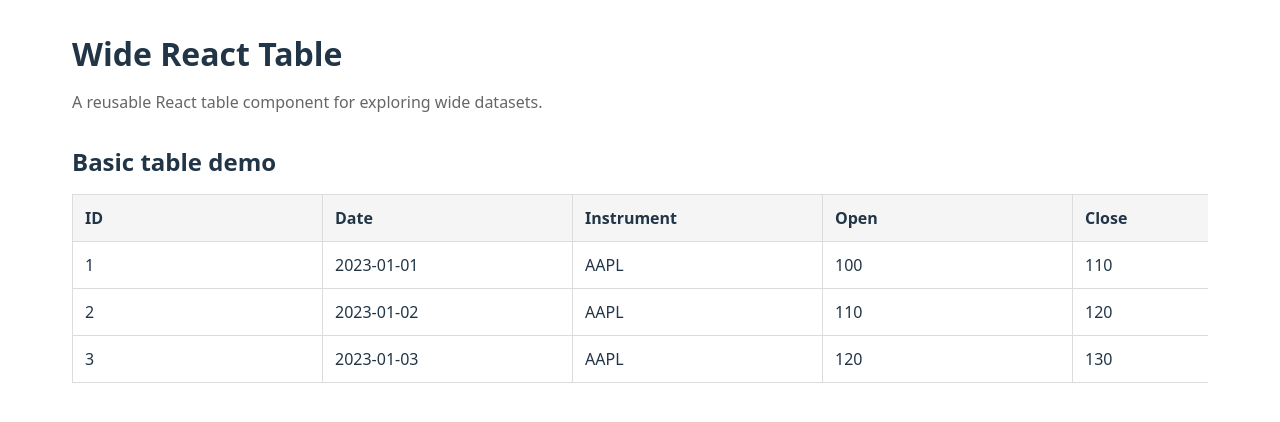
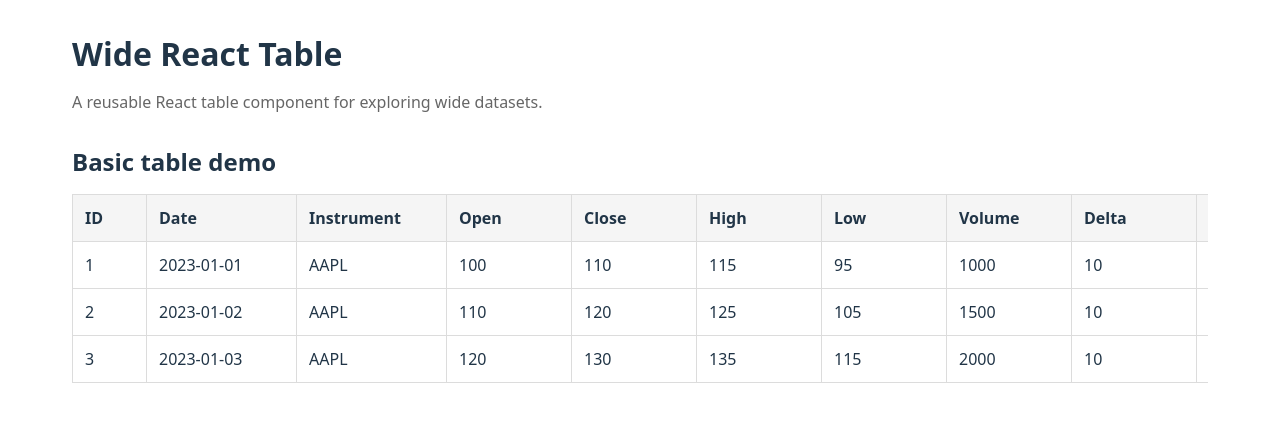
Before and after one commit to alenakatkova/wide-react-table, a React (Vite) app: page / in a window 1280 px wide. Shown: the top 422 px of the page. Built offline with nearby package versions, Linux system fonts and the light colour scheme.

Commit message:
feat: enforce stable column width

```diff
--- a/src/demo/App.tsx
+++ b/src/demo/App.tsx
@@ -16,6 +16,7 @@ function App() {
           columns={sampleColumns}
           rows={sampleRows}
           getRowKey={(row) => row.id}
+          defaultColumnWidth={125}
         />
       </section>
     </main>
--- a/src/demo/sampleData.ts
+++ b/src/demo/sampleData.ts
@@ -10,18 +10,20 @@ export interface TradingSession {
   low: number
   volume: number
   delta: number
+  comment?: string
 }
 
 export const sampleColumns: WideTableColumn<TradingSession>[] = [
-  { key: 'id', title: 'ID', minWidth: 250 },
-  { key: 'date', title: 'Date', minWidth: 250 },
-  { key: 'instrument', title: 'Instrument', minWidth: 250 },
-  { key: 'open', title: 'Open', minWidth: 250 },
-  { key: 'close', title: 'Close', minWidth: 250 },
-  { key: 'high', title: 'High', minWidth: 250 },
-  { key: 'low', title: 'Low', minWidth: 250 },
-  { key: 'volume', title: 'Volume', minWidth: 250 },
-  { key: 'delta', title: 'Delta', minWidth: 250 },
+  { key: 'id', title: 'ID', width: 75 },
+  { key: 'date', title: 'Date', width: 150 },
+  { key: 'instrument', title: 'Instrument', width: 150 },
+  { key: 'open', title: 'Open' },
+  { key: 'close', title: 'Close' },
+  { key: 'high', title: 'High' },
+  { key: 'low', title: 'Low' },
+  { key: 'volume', title: 'Volume' },
+  { key: 'delta', title: 'Delta' },
+  { key: 'comment', title: 'Comment', width: 300 },
 ] satisfies readonly WideTableColumn<TradingSession>[]
 
 export const sampleRows: TradingSession[] = [
@@ -35,6 +37,7 @@ export const sampleRows: TradingSession[] = [
     low: 95,
     volume: 1000,
     delta: 10,
+    comment: 'This is a sample comment for the first trading session.',
   },
   {
     id: '2',
@@ -57,5 +60,7 @@ export const sampleRows: TradingSession[] = [
     low: 115,
     volume: 2000,
     delta: 10,
+    comment:
+      'This is a sample longer comment for the third trading session. It is intentionally verbose to test how the table handles longer text content in a cell. Lorem ipsum dolor sit amet, consectetur adipiscing elit. Sed do eiusmod tempor incididunt ut labore et dolore magna aliqua.',
   },
 ]
--- a/src/lib/WideTable/WideTable.css
+++ b/src/lib/WideTable/WideTable.css
@@ -6,18 +6,28 @@
 }
 
 .wide-table {
-  width: 100%;
-  border-collapse: collapse;
+  border-spacing: 0;
   text-align: left;
+  table-layout: fixed;
 }
 
 .wide-table th,
 .wide-table td {
+  overflow: hidden;
   padding: 0.75rem;
-  border: 1px solid #dcdcdc;
+  border-right: 1px solid #dcdcdc;
+  border-bottom: 1px solid #dcdcdc;
+  text-overflow: ellipsis;
+  white-space: nowrap;
+}
+
+.wide-table th:first-child,
+.wide-table td:first-child {
+  border-left: 1px solid #dcdcdc;
 }
 
 .wide-table th {
+  border-top: 1px solid #dcdcdc;
   background-color: #f5f5f5;
   font-weight: 600;
 }
--- a/src/lib/WideTable/WideTable.tsx
+++ b/src/lib/WideTable/WideTable.tsx
@@ -1,6 +1,8 @@
 import './WideTable.css'
 import type { WideTableProps } from './types'
 import type { ReactNode } from 'react'
+
+const FALLBACK_DEFAULT_COLUMN_WIDTH = 100
 
 function renderCellValue(value: unknown): ReactNode {
   if (value === null || value === undefined) {
@@ -23,18 +25,29 @@ function renderCellValue(value: unknown): ReactNode {
   return String(value)
 }
 
-export function WideTable<T>({ columns, rows, getRowKey }: WideTableProps<T>) {
+export function WideTable<T>({
+  columns,
+  rows,
+  getRowKey,
+  defaultColumnWidth = FALLBACK_DEFAULT_COLUMN_WIDTH,
+}: WideTableProps<T>) {
+  const tableWidth = columns.reduce((totalWidth, column) => {
+    return totalWidth + (column.width ?? defaultColumnWidth)
+  }, 0)
+
   return (
     <div className="wide-table-container">
-      <table className="wide-table">
+      <table className="wide-table" style={{ width: tableWidth }}>
+        <colgroup>
+          {columns.map((column) => (
+            <col key={column.key} width={column.width ?? defaultColumnWidth} />
+          ))}
+        </colgroup>
+
         <thead>
           <tr>
             {columns.map((column) => (
-              <th
-                key={column.key}
-                style={{ minWidth: column.minWidth ? column.minWidth : 'auto' }}
-                scope="col"
-              >
+              <th key={column.key} scope="col">
                 {column.title}
               </th>
             ))}
--- a/src/lib/WideTable/types.ts
+++ b/src/lib/WideTable/types.ts
@@ -3,11 +3,12 @@ import type { Key } from 'react'
 export interface WideTableColumn<T> {
   key: Extract<keyof T, string>
   title: string
-  minWidth?: number
+  width?: number
 }
 
 export interface WideTableProps<T> {
   columns: readonly WideTableColumn<T>[]
   rows: readonly T[]
   getRowKey: (row: T) => Key
+  defaultColumnWidth?: number
 }
```
